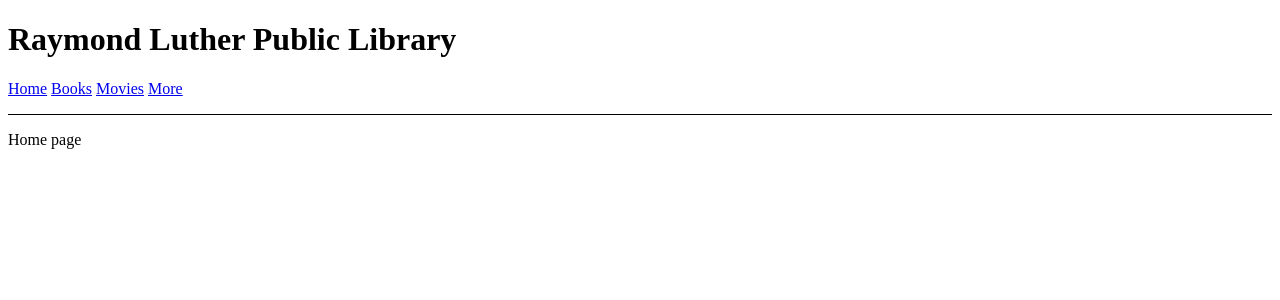
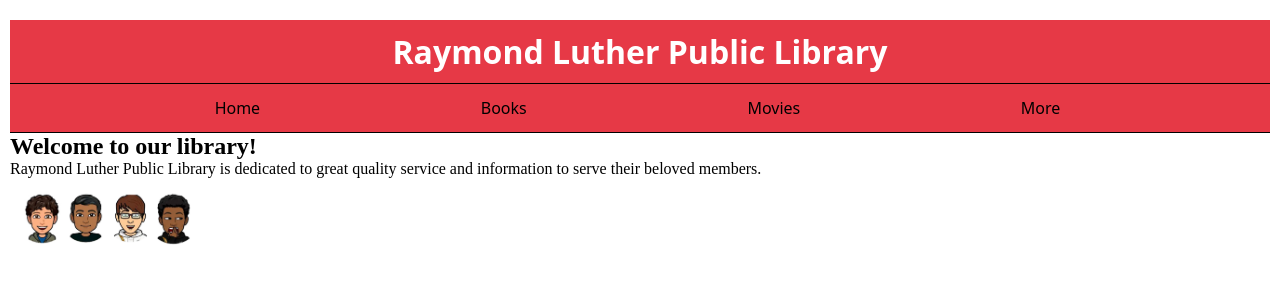
Before and after one commit to hcarlson108/database-project, a PHP site: page /home.html in a window 1280 px wide. Shown: the top 300 px of the page. Run offline with PHP 8.4, Linux system fonts and the light colour scheme.

Commit message:
made some organizational changes

```diff
--- a/frontend/home.html
+++ b/frontend/home.html
@@ -8,17 +8,24 @@
     <title>RL Public Library</title>
 </head>
 <body>
-    <h1>Raymond Luther Public Library</h1>
-    <nav class="navbar">
+    <div class="header">
+        <h1>Raymond Luther Public Library</h1>
+        <nav class="navbar">
         <ol>
             <li class="navbutton"><a href="home.html">Home</a></li>
             <li class="navbutton"><a href="books.html">Books</a></li>
             <li class="navbutton"><a href="movies.html">Movies</a></li>
             <li class="navbutton"><a href="more.html">More</a></li>
         </ol>
-    </nav>
-    <main>
-        <p>Home page </p>
-    </main>
+        </nav>
+    </div>
+<main>
+    <section>
+        <h1>Welcome to our library!</h1>
+        <p>Raymond Luther Public Library is dedicated to great quality service and information to serve their beloved members.
+        </p>
+    </section>
+</main>
+<footer><img src="bitmojiz.jpg" alt="bitmoji's" class="img"></footer>
 </body>
 </html>
--- a/frontend/styles.css
+++ b/frontend/styles.css
@@ -1,24 +1,58 @@
+*{
+    margin: 0;
+    padding: 0;
+    border: 0;
+}
+
 body{
     background-color: #fffffff6;
+    margin: 5px;
+    padding: 5px;
 }
 
-nav {
+.header h1{
+    margin: 10px;
+    padding-top: 10px;
+    color: white;
+}
+
+.header{
+    text-align: center;
+    background-color: #e63946;
+    font-family: system-ui, -apple-system, BlinkMacSystemFont, 'Segoe UI', Roboto, Oxygen, Ubuntu, Cantarell, 'Open Sans', 'Helvetica Neue', sans-serif;
     border-bottom: 1px solid black;
 }
 
+.header ol{
+    display: flex;
+    justify-content: space-between;
+    padding: 5px;
+    list-style-type: none;
+}
+
 .navbar ol {
+    padding: 5px;
     list-style-type: none;
     padding-left: 0;
+    display: flex;
+    justify-content: space-evenly;
+    border-top: 1px solid black;
 }
 
-.navbutton {
-    display: inline-block;
+.navbar a{
+    display: block;
+    color: #000;
+    padding: 8px 16px;
+    text-decoration: none;
 }
 
-.navbutton a::after {
-    display: inline-block;
-    color: #000;
-    font-size: 80%;
-    font-weight: bold;
-    padding: 0 3px;
+.navbutton a:hover {
+    display: block;
+    color: white;
+    padding: 8px 16px;
+    text-decoration: none;
 }
+
+img{
+    width: 200px;
+}
```
Also changed, not shown: frontend/books.html (+5 -3 lines), frontend/more.html (+5 -3 lines), frontend/movies.html (+5 -3 lines), frontend/bitmojiz.jpg (added).
